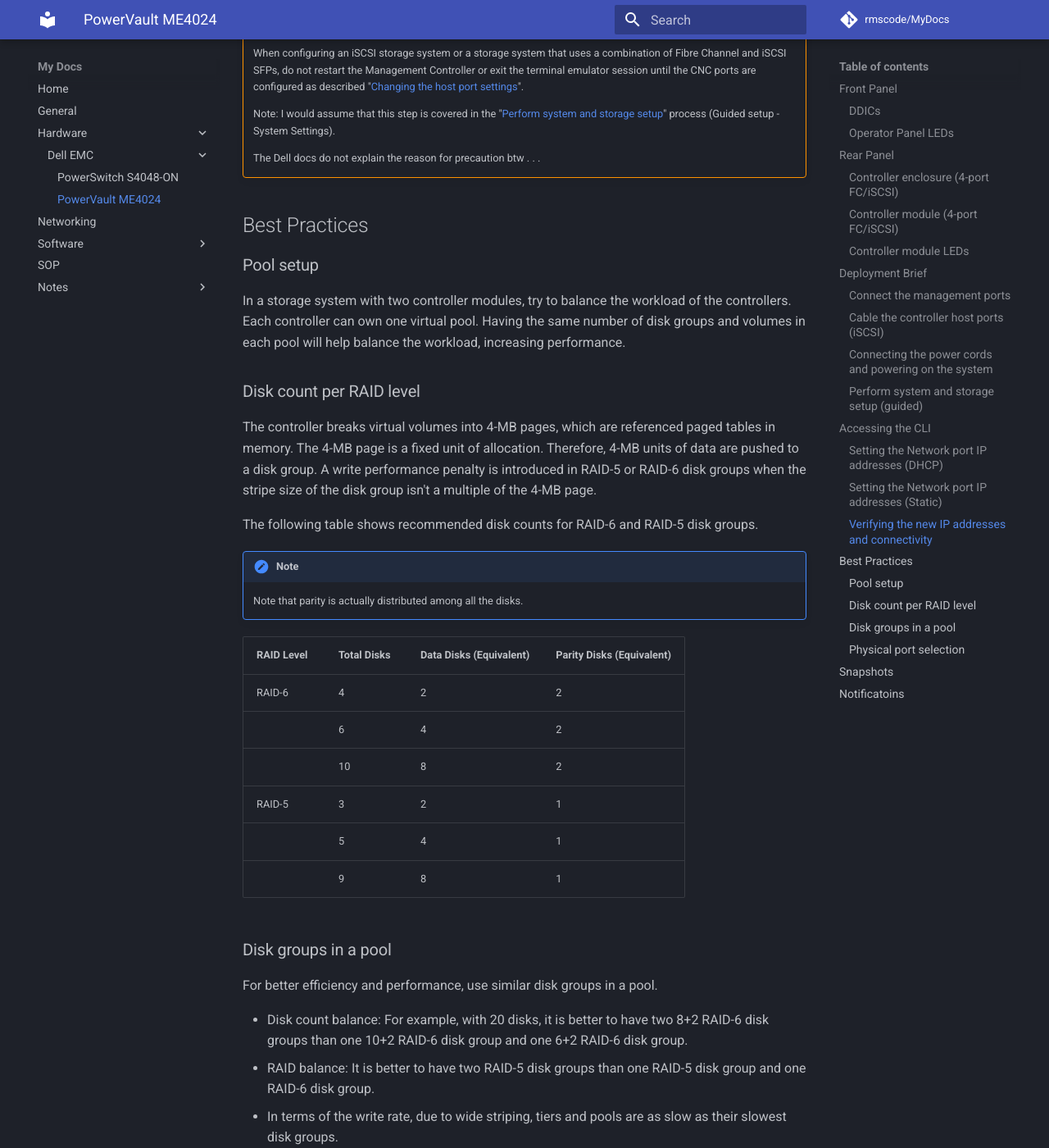
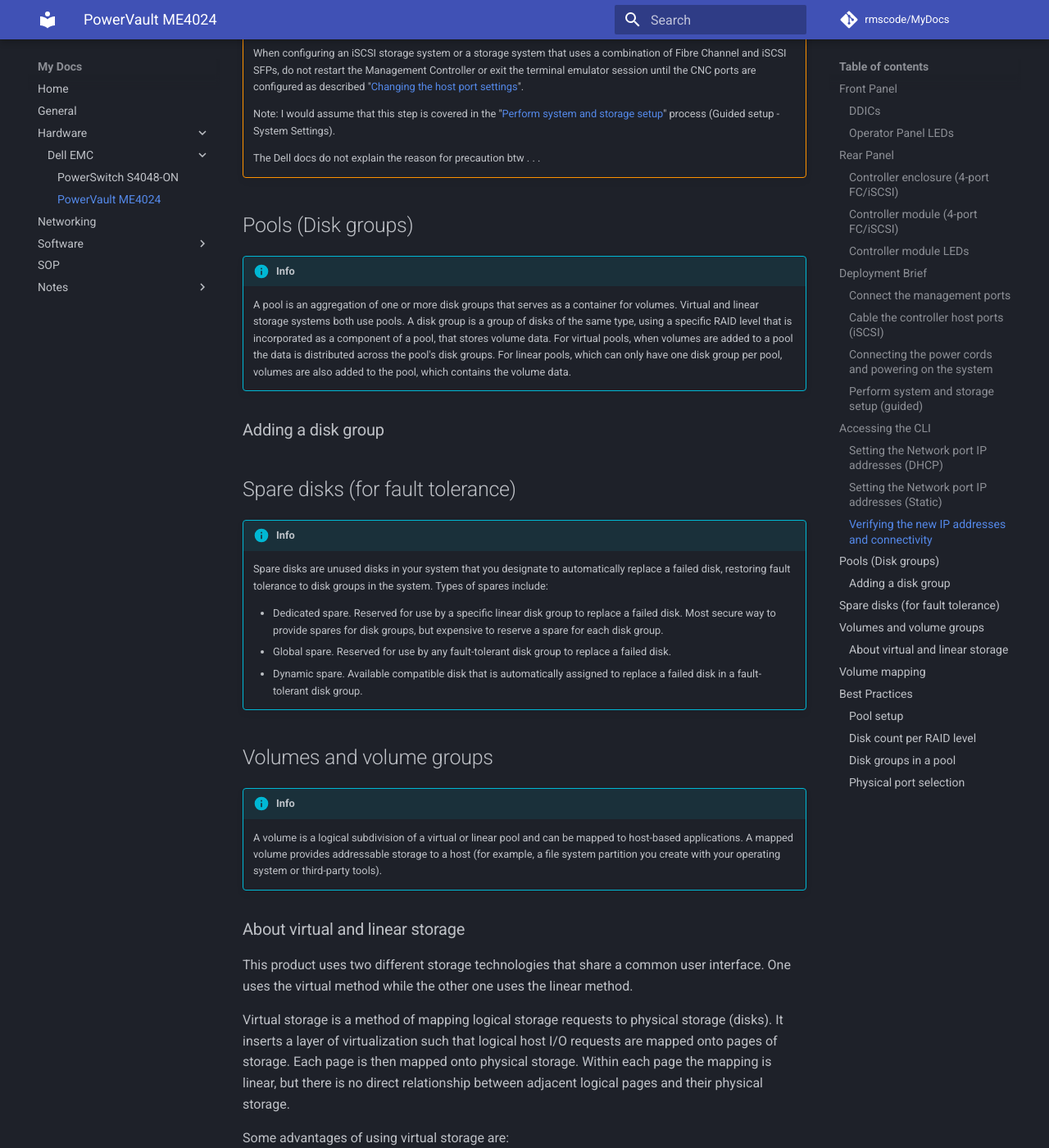
Before and after one commit to rmscode/binary-garden, an MkDocs documentation site: the page built from docs/hardware/dell-emc/powervault-me4-draft.md, in a window 1280 px wide and 1400 px high, scrolled down 10933 px. Shown: the whole window at 82% size. Built offline with MkDocs 1.6.1 and Material for MkDocs 9.7.7, drawn with Linux system fonts in a browser that asks for light colours; comment, search, counter and statistics services are not loaded; some of the changed text lies outside the part shown.

Commit message:
Update powervault-me4-draft.md

```diff
--- a/docs/hardware/dell-emc/powervault-me4-draft.md
+++ b/docs/hardware/dell-emc/powervault-me4-draft.md
@@ -380,6 +380,56 @@
 
     The Dell docs do not explain the reason for precaution btw . . .
 
+## Pools (Disk groups)
+
+!!! info
+
+    A pool is an aggregation of one or more disk groups that serves as a container for volumes. Virtual and linear storage systems both use pools. A disk group is a group of disks of the same type, using a specific RAID level that is incorporated as a component of a pool, that stores volume data. For virtual pools, when volumes are added to a pool the data is distributed across the pool's disk groups. For linear pools, which can only have one disk group per pool, volumes are also added to the pool, which contains the volume data.
+
+### Adding a disk group
+
+
+
+## Spare disks (for fault tolerance)
+
+!!! info
+
+    Spare disks are unused disks in your system that you designate to automatically replace a failed disk, restoring fault tolerance to disk groups in the system. Types of spares include:
+
+    - Dedicated spare. Reserved for use by a specific linear disk group to replace a failed disk. Most secure way to provide spares for disk groups, but expensive to reserve a spare for each disk group.
+    - Global spare. Reserved for use by any fault-tolerant disk group to replace a failed disk.
+    - Dynamic spare. Available compatible disk that is automatically assigned to replace a failed disk in a fault-tolerant disk group.
+
+## Volumes and volume groups
+
+!!! info
+
+    A volume is a logical subdivision of a virtual or linear pool and can be mapped to host-based applications. A mapped volume provides addressable storage to a host (for example, a file system partition you create with your operating system or third-party tools).
+
+### About virtual and linear storage
+
+This product uses two different storage technologies that share a common user interface. One uses the virtual method while the other one uses the linear method.
+
+Virtual storage is a method of mapping logical storage requests to physical storage (disks). It inserts a layer of virtualization such that logical host I/O requests are mapped onto pages of storage. Each page is then mapped onto physical storage. Within each page the mapping is linear, but there is no direct relationship between adjacent logical pages and their physical storage.
+
+Some advantages of using virtual storage are:
+
+- It allows performance to scale as the number of disks in the pool increases.
+- It virtualizes physical storage, allowing volumes to share available resources in a highly efficient way.
+- It allows a volume to be comprised of more than 16 disks.
+
+Virtual storage provides the foundation for data-management features such as thin provisioning, automated tiered storage, SSD read cache, and the quick rebuild feature.
+
+## Volume mapping
+
+!!! info
+
+    Mappings between a volume and one or more initiators, hosts, or host groups enable hosts to view and access the volume. There are two types of maps that can be created: default maps and explicit maps. Default maps enable all hosts to see the volume using a specified LUN and access permissions. Default mapping applies to any host that has not been explicitly mapped using different settings.
+
+!!! note
+
+     A LUN identifies a mapped volume to a host. Both controllers share a set of LUNs, and any unused LUN can be assigned to a mapping.
+
 ## Best Practices
 
 ### Pool setup
@@ -429,11 +479,3 @@
 4. A3,B3
 
 The reason for doing so is that each pair of ports (A0,A1 or A2,A3) are connected to a dedicated CNC chip. If you are not using all four ports on a controller, it is best to use one port from each pair (A0,A2) to ensure better I/O balance on the front end.
-
-## Snapshots
-
-The system can create snapshots of virtual volumes up to the maximum number supported by your system. Snapshots provide data protection by enabling you to create and save source volume data states at the point in time when the snapshot was created. Snapshots can be created manually or you can schedule snapshot creation. **After a snapshot has been created, the source volume cannot be expanded.**
-
-## Notificatoins
-
-Welcome panel > System settings > Notifications.
```
